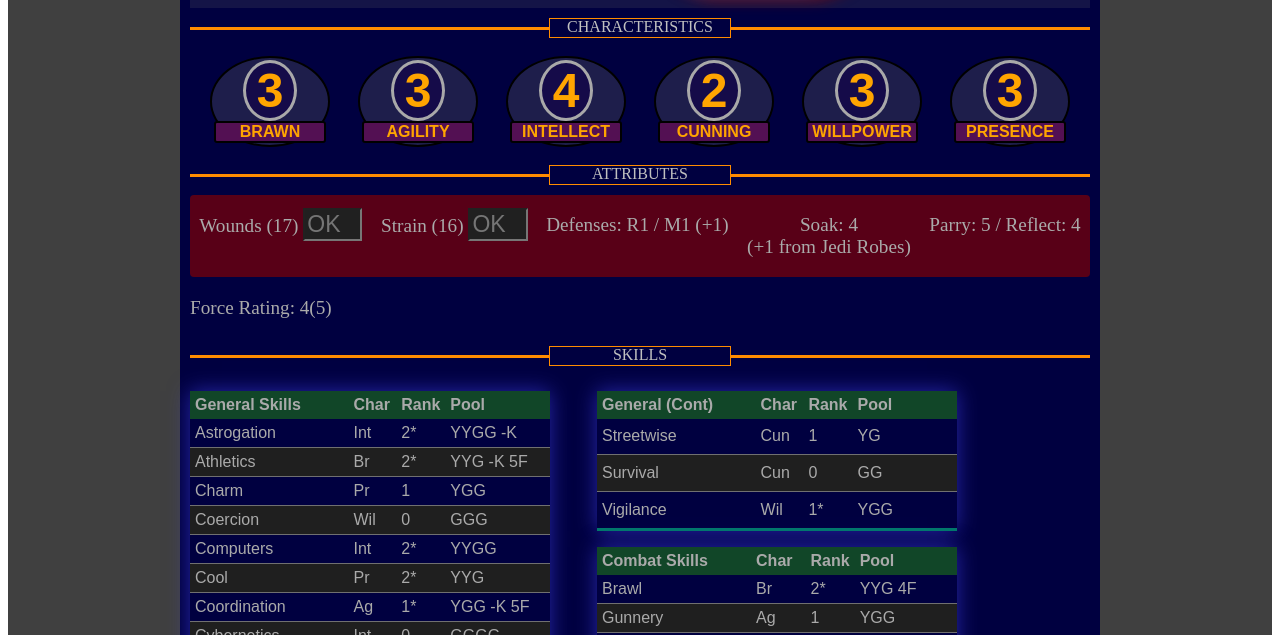
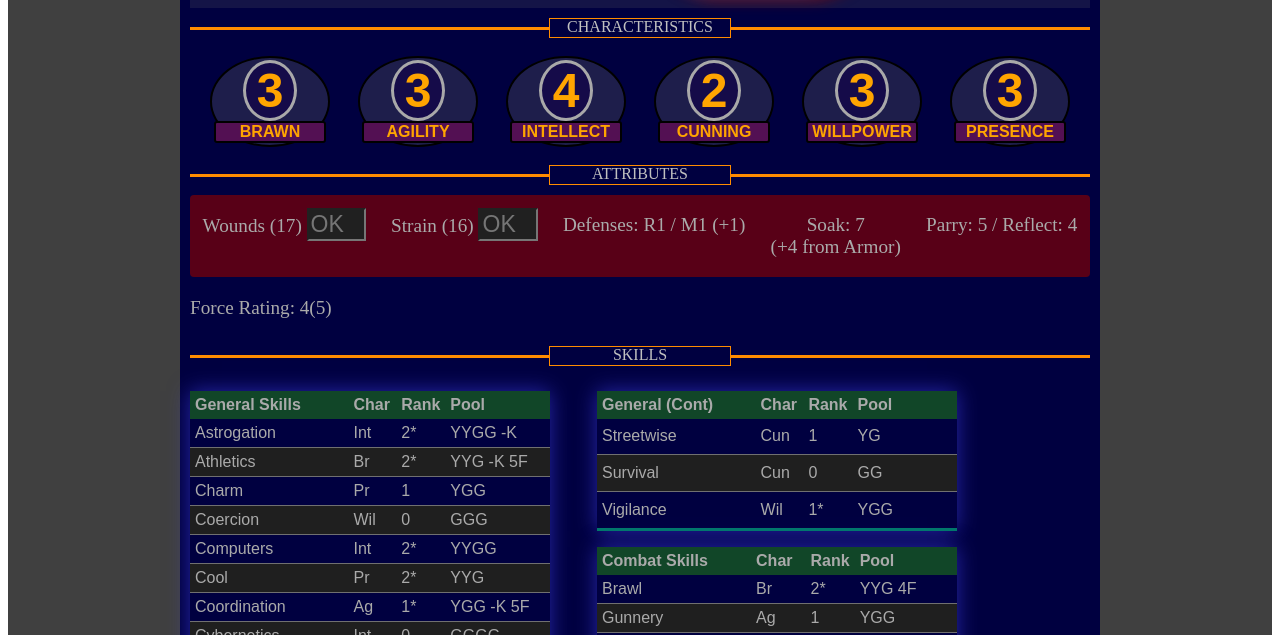
Before and after one commit to GrahamFrye/Conflicted-Alliances, a Jekyll site: the page characters/chaz/index.html, which Jekyll copies as it is, in a window 1280 px wide and 900 px high, cut to the strip 265-900 px from the top of the window. Built offline with Jekyll 4.4.1, drawn with Linux system fonts in a browser that asks for light colours.

Commit message:
Update index.html
updated armor rating

```diff
--- a/characters/chaz/index.html
+++ b/characters/chaz/index.html
@@ -88,7 +88,7 @@
                   <span><label id="strain-label" for="strain">Strain (16)</label>
                   <input type="text" id="strain" name="strain" placeholder="OK"></span>
                   <p>Defenses: R1 / M1 (+1)</p>
-                  <p>Soak: 4<br>(+1 from Jedi Robes)</p>
+                  <p>Soak: 7<br>(+4 from Armor)</p>
                   <p>Parry: 5 / Reflect: 4</p>
                   </div><!--attribute-combat-->
                 <div id="attribute-other">
```
